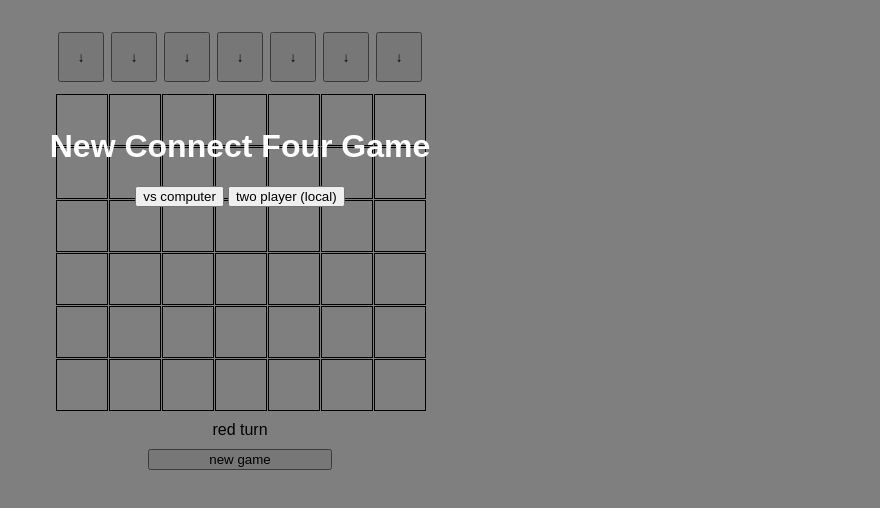
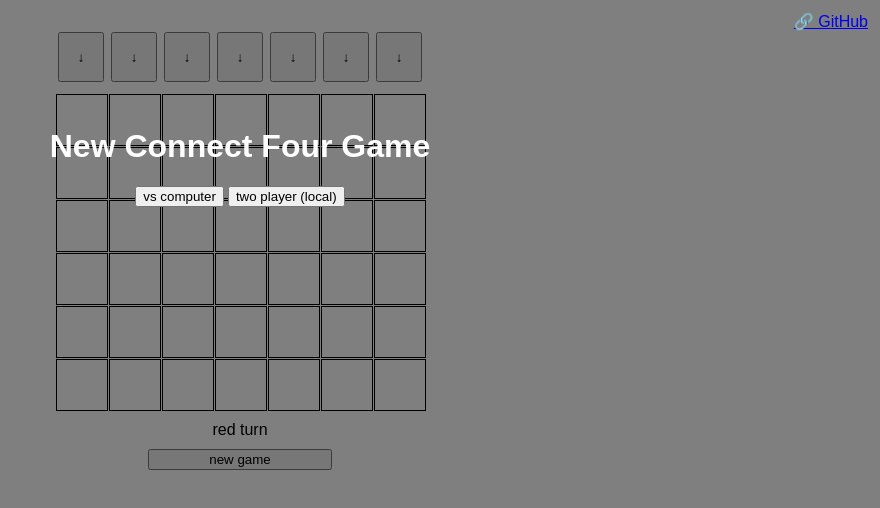
Before and after one commit to bensmus/connect_four, a plain HTML site: page index.html in a window 1280 px wide. Shown: the whole page, without its empty margins (400-1280 px from the left). Drawn offline with Linux system fonts and the light colour scheme.

Commit message:
added link to source code

```diff
--- a/index.html
+++ b/index.html
@@ -13,6 +13,9 @@
         <button id="vs-human-local-button">two player (local)</button>
     </div>
     <div id="game">
+        <div id="source-code-link-container">
+            <a id="source-code-link" href="https://github.com/bensmus/connect_four_vanilla" target="_blank" rel="noopener noreferrer">🔗 GitHub</a>
+        </div>
         <div id="trigger-container"></div>
         <div id="cell-container"></div>
         <div id="info-and-new-game-container">
--- a/style.css
+++ b/style.css
@@ -73,3 +73,15 @@ body {
     font-family: sans-serif;
     color: white;
 }
+
+#source-code-link-container {
+    position: fixed;
+    right: 0;
+    top: 0;
+    z-index: 2;
+    padding: 12px;
+}
+
+#source-code-link {
+    color: #0000EE;
+}
```
